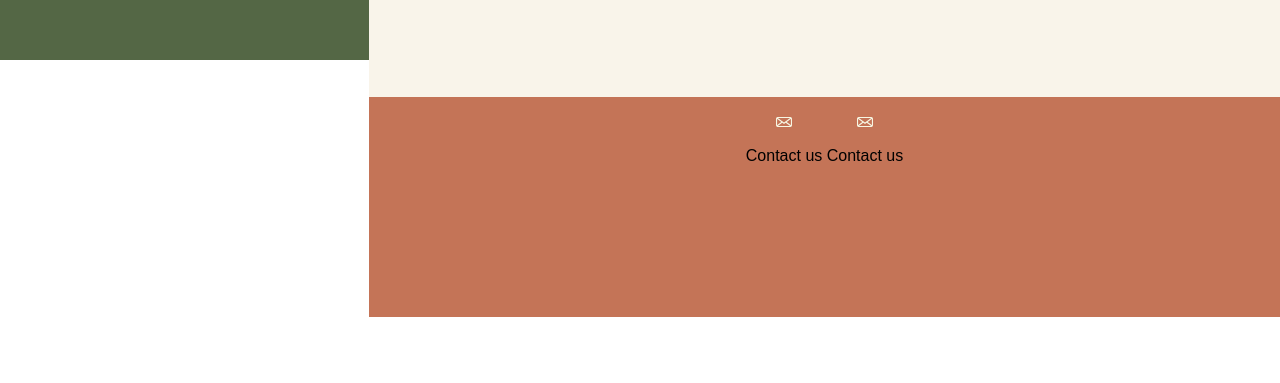
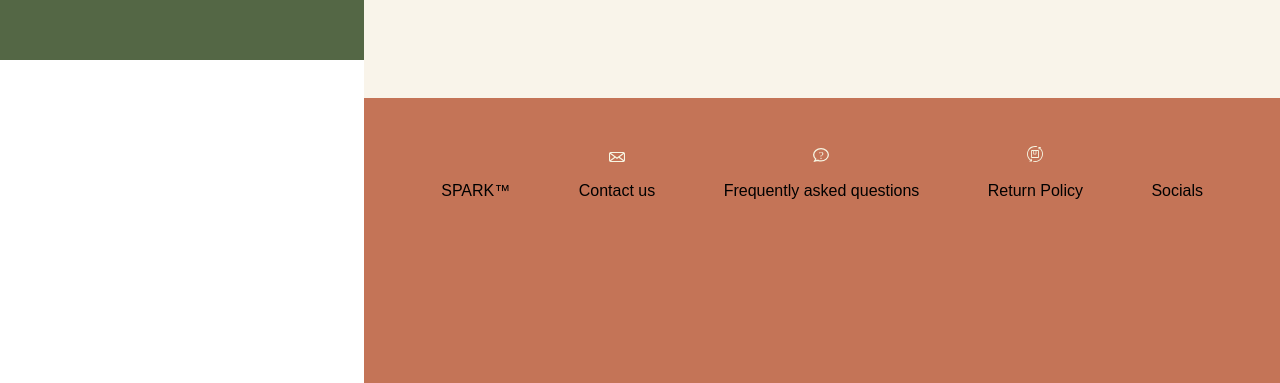
Before and after one commit to front-end-fundamentals-2025/fef-project-group-9, a plain HTML site: page index.html in a window 1280 px wide. Shown: the part 740-1123 px from the top of the page. Before the commit the page ends 1057 px from the top, so only its background shows below. Drawn offline with Linux system fonts and the light colour scheme; a web font is replaced by a local one.

Commit message:
added more icons to footer

```diff
--- a/index.html
+++ b/index.html
@@ -90,13 +90,23 @@
     <footer>
       <ul>
         <div class="footer-container">
-          <img class="footer-icon" src="img/icon/icon-mail.svg" alt="" />
-          <p>Contact us</p>
+          <p>SPARK™</p>
         </div>
         <div class="footer-container">
           <img class="footer-icon" src="img/icon/icon-mail.svg" alt="" />
           <p>Contact us</p>
         </div>
+        <div class="footer-container">
+          <img class="footer-icon" src="img/icon/icon-faq.svg" alt="" />
+          <p>Frequently asked questions</p>
+        </div>
+        <div class="footer-container">
+          <img class="footer-icon" src="img/icon/icon-return.svg" alt="" />
+          <p>Return Policy</p>
+        </div>
+        <div class="footer-container">
+          <p>Socials</p>
+        </div>
       </ul>
     </footer>
   </body>
--- a/main.css
+++ b/main.css
@@ -130,6 +130,8 @@ footer {
 
 .footer-container {
   display: inline-block;
+  padding: 2rem;
+  font-family: "barlow-condensed", sans-serif;
 }
 
 #overlay {
```
Also changed, not shown: img/icon/icon-faq.svg (added), img/icon/icon-return.svg (added).
